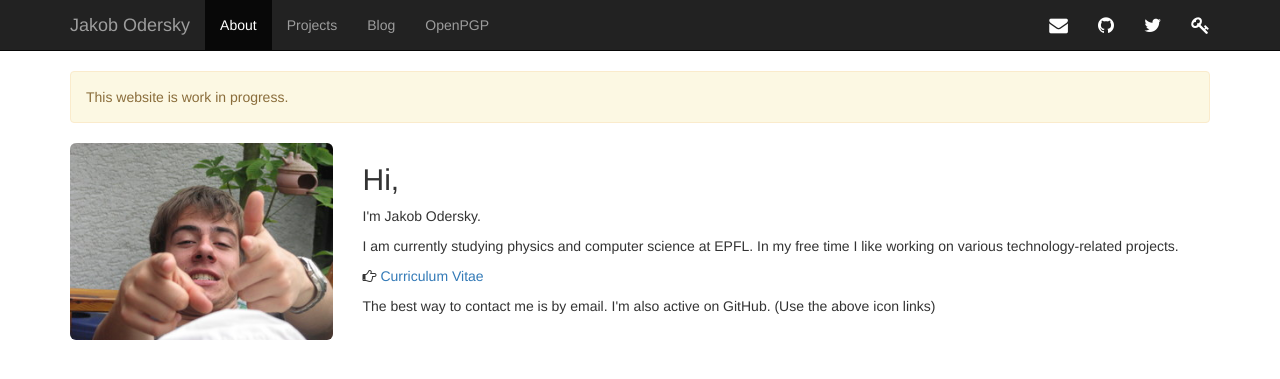
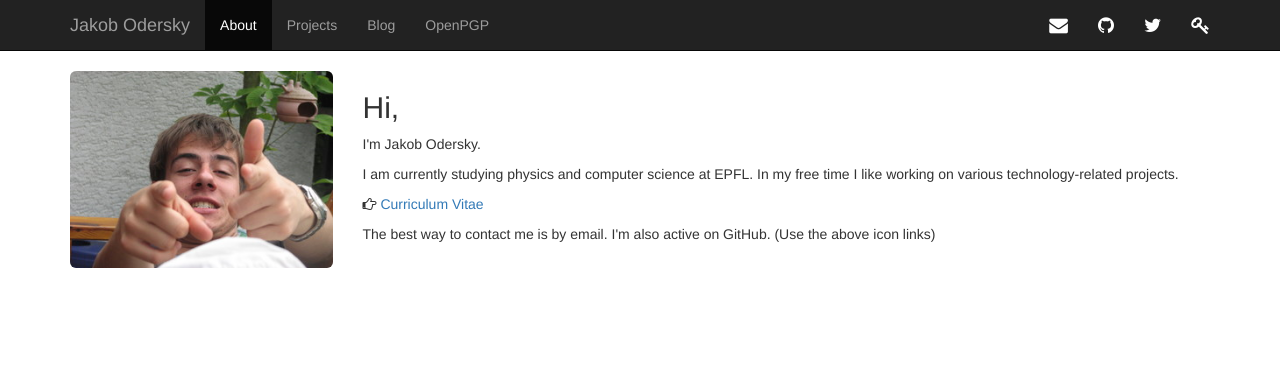
Before and after one commit to jodersky/homepage, a Jekyll site: the page built from index.html, in a window 1280 px wide. Shown: the top 379 px of the page. Built offline with Jekyll 4.4.1, drawn with Linux system fonts in a browser that asks for light colours; nearby versions of some CDN libraries.

Commit message:
remove wip header

```diff
--- a/404.html
+++ b/404.html
@@ -3,6 +3,6 @@ layout: empty
 title: 404 - Not Found
 ---
 <div class="text-center">
-<h1>404</h1>
-<p>The requested page does not exist. Return to <a href="/">main site</p>
+	<h1>404</h1>
+	<p>The requested page does not exist. Return to <a href="/">main site</a>.</p>
 <div>
--- a/_includes/header.html
+++ b/_includes/header.html
@@ -45,7 +45,6 @@
 	</nav>
 
 	<div class="container">
-		<div class="alert alert-warning">This website is work in progress.</div>
 		{{ content }}
 	</div>
 {% endcapture %}
```
